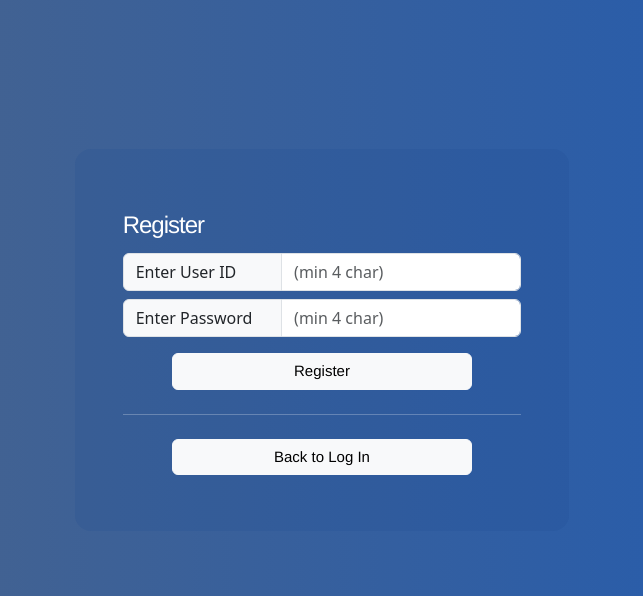
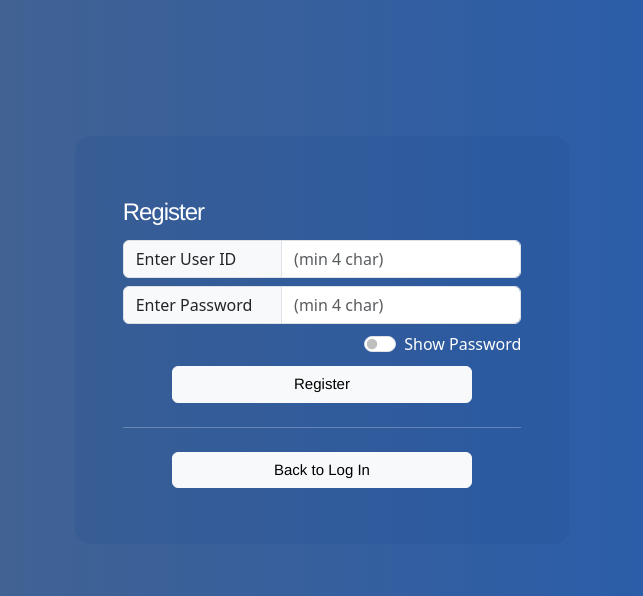
Before and after one commit to tomsenior20/Web_Application_TomSenior, a Flask app: page /redirect_to_Register_page in a window 1280 px wide. Shown: the part 53-649 px from the top of the page, without its empty margins (318-961 px from the left). Run offline with Flask 3, Linux system fonts and the light colour scheme.

Commit message:
added toggle for password switch

```diff
--- /dev/null
+++ b/static/Javascript/index.js
@@ -0,0 +1,41 @@
+var checked;
+var checkbox = document.getElementById("flexSwitchCheckDefault");
+
+document.addEventListener("DOMContentLoaded", () => {
+    checked = false;
+})
+
+
+checkbox.addEventListener('change', () => {
+    var page = window.location.pathname;
+    checked = (!checked) ? true : false;
+    handleCheck(checked, page);
+})
+
+function handleCheck(checked, page) {
+    console.log(page)
+    if (checked === true) {
+        switch (page) {
+            case "/redirect_to_login_page":
+                document.getElementById("Password").type = "text";
+                break;
+            case "/redirect_to_Register_page":
+                document.getElementById("registerPassword").type = "text";
+                break;
+            default:
+                break;
+        }
+    }
+    else {
+        switch (page) {
+            case "/redirect_to_login_page":
+                document.getElementById("Password").type = "password";
+                break;
+            case "/redirect_to_Register_page":
+                document.getElementById("registerPassword").type = "password";
+                break;
+            default:
+                break;
+        }
+    }
+}
--- a/templates/home.html
+++ b/templates/home.html
@@ -138,7 +138,7 @@
                         <input type="hidden" id="hidden_comment" name="comment">
                         <input type="hidden" id="hidden_JobRole" name="JobRole">
                         <input type="hidden" id="hidden_company" name="company">
-                        <button class="btn btn-success success_btn" type="submit">Confirm</button>
+                        <button class="btn btn-success success_btn" type="submit">Submit</button>
                     </form>
                     </td>
                 </tr>
--- a/templates/register.html
+++ b/templates/register.html
@@ -60,43 +60,22 @@
     <section class="registerContainer container-fluid">
       <div class="registerContainerForm p-3 p-md-5">
         <!-- Register Form  -->
-        <form
-          id="registerForm"
-          action="/register"
-          class="d-flex flex-column"
-          method="POST"
-        >
+        <form id="registerForm" action="/register" class="d-flex flex-column" method="POST">
           <h2 class="my-1 fs-4 formText">Register</h2>
           <div class="input-group mb-2">
-            <span class="input-group-text" id="inputGroup-sizing-default"
-              >Enter User ID</span
-            >
-            <input
-              type="text"
-              class="form-control"
-              id="registerUserID"
-              name="registerUserID"
-              placeholder="(min 4 char)"
-            />
+            <span class="input-group-text" id="inputGroup-sizing-default">Enter User ID</span>
+            <input type="text" class="form-control" id="registerUserID"name="registerUserID" placeholder="(min 4 char)"/>
           </div>
           <div class="input-group mb-2">
-            <span class="input-group-text" id="inputGroup-sizing-default"
-              >Enter Password</span
-            >
-            <input
-              type="password"
-              class="form-control"
-              id="registerPassword"
-              name="registerPassword"
-              placeholder="(min 4 char)"
-            />
+            <span class="input-group-text" id="inputGroup-sizing-default">Enter Password</span>
+            <input type="password" class="form-control" id="registerPassword" name="registerPassword" placeholder="(min 4 char)"/>
+          </div>
+          <div class="form-check form-switch d-flex justify-content-end">
+            <input class="form-check-input mx-2" type="checkbox" role="switch" id="flexSwitchCheckDefault">
+            <label class="form-check-label" for="flexSwitchCheckDefault px-1  ">Show Password</label>
           </div>
           <div class="input-group my-2 d-flex justify-content-center">
-            <button
-              class="registerButton btn btn-light w-75 w-md-50"
-              id="register-btn"
-              type="submit"
-            >
+            <button class="registerButton btn btn-light w-75 w-md-50" id="register-btn" type="submit">
               Register
             </button>
           </div>
@@ -106,11 +85,7 @@
         <!-- Form for back to login button -->
         <form class="input-group bgd-dark" action="/redirect_to_login_page">
           <div class="input-group my-2 d-flex justify-content-center">
-            <button
-              class="backToLogInButton btn btn-light w-75 w-md-50"
-              id="back-btn"
-              type="submit"
-            >
+            <button class="backToLogInButton btn btn-light w-75 w-md-50" id="back-btn" type="submit">
               Back to Log In
             </button>
           </div>
@@ -119,14 +94,13 @@
     </section>
     <!-- Footer -->
     <footer>
-      <div
-        class="copyrightContainer d-flex align-items-center justify-content-start p-3"
-      >
+      <div class="copyrightContainer d-flex align-items-center justify-content-start p-3">
         <span class="mx-1">&copy;</span>
         <h1 class="fs-5 m-0">Tom Senior</h1>
       </div>
     </footer>
 
     <script src="https://cdn.jsdelivr.net/npm/bootstrap@5.3.0/dist/js/bootstrap.bundle.min.js"></script>
+    <script src="{{ url_for('static', filename='Javascript/index.js') }}"></script>
   </body>
 </html>
```
Also changed, not shown: templates/index.html (+6 -5 lines), database.db.
